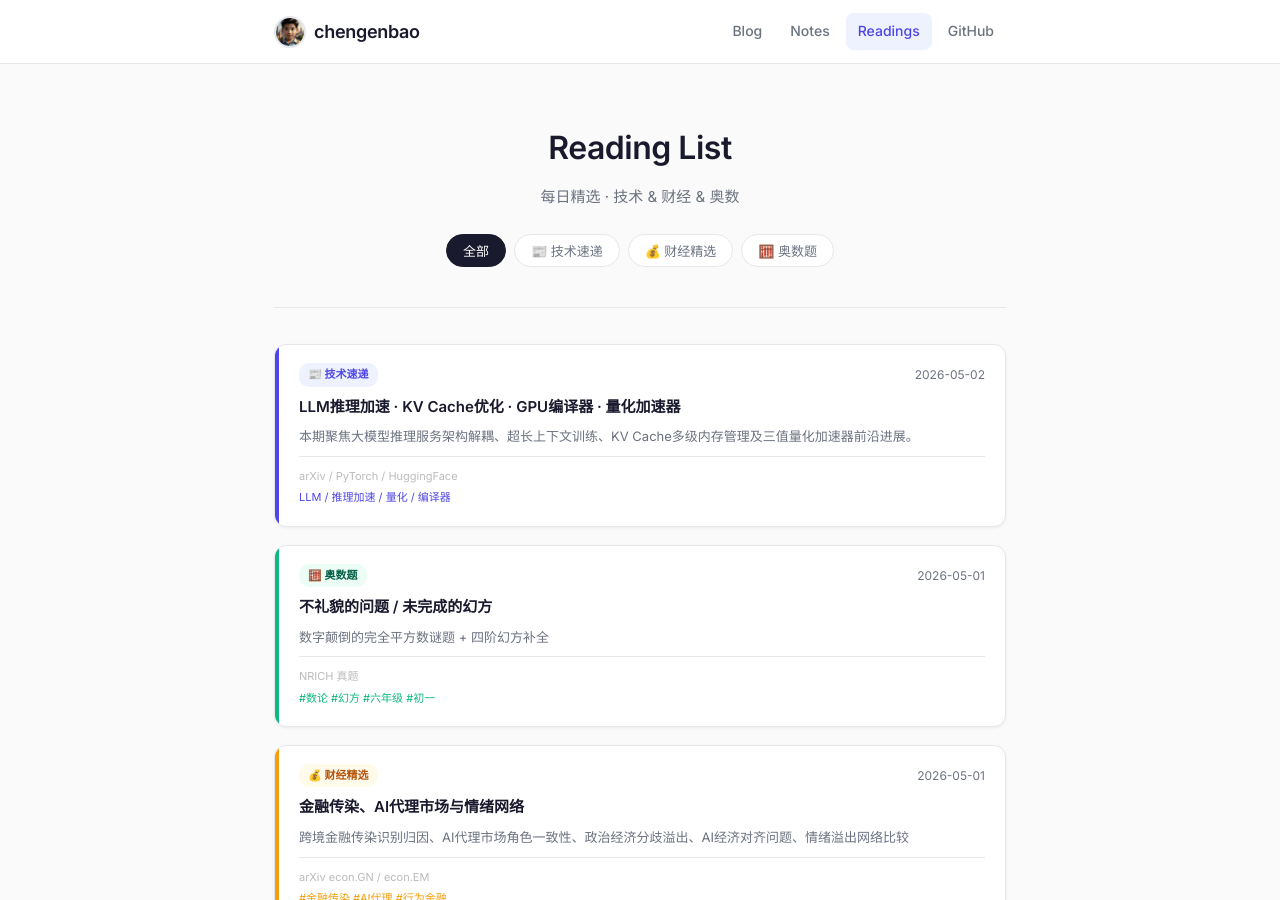
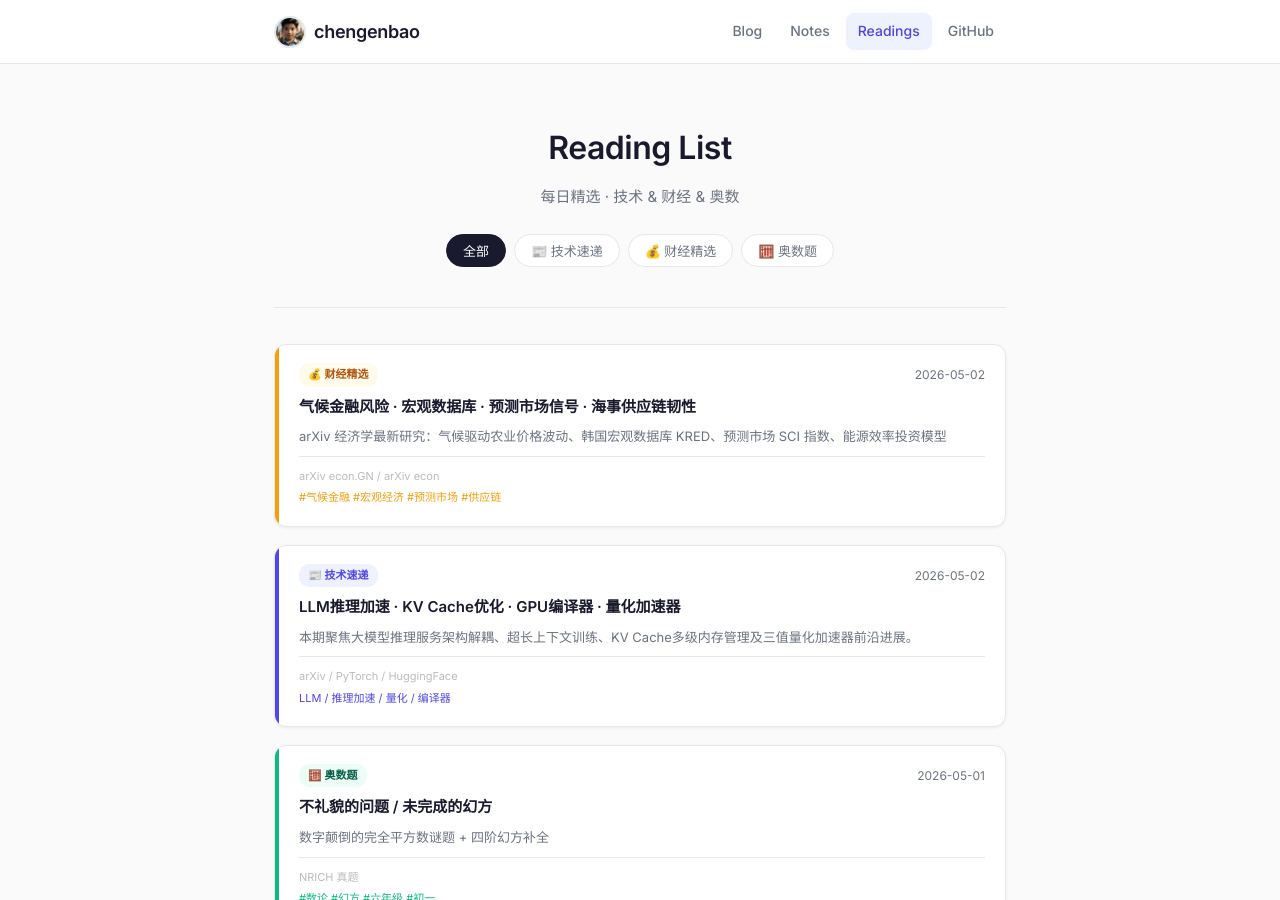
Before and after one commit to chengenbao/chengenbao.github.io, a Jekyll site: the page built from reading-list/index.md, in a window 1280 px wide and 900 px high. Built offline with Jekyll 4.4.1, drawn with Linux system fonts in a browser that asks for light colours.

Commit message:
update index finance card 2026-05-02

```diff
--- a/reading-list/index.md
+++ b/reading-list/index.md
@@ -18,6 +18,21 @@ permalink: /reading-list/
   </div>
 
   <div class="rl-grid">
+<a class="rl-card finance" href="/reading-list/2026-05-02-finance-daily/">
+  <div class="rl-accent"></div>
+  <div class="rl-body">
+    <div class="rl-top">
+      <span class="rl-badge finance">💰 财经精选</span>
+      <time>2026-05-02</time>
+    </div>
+    <h2>气候金融风险 · 宏观数据库 · 预测市场信号 · 海事供应链韧性</h2>
+    <p>arXiv 经济学最新研究：气候驱动农业价格波动、韩国宏观数据库 KRED、预测市场 SCI 指数、能源效率投资模型</p>
+    <div class="rl-meta">
+      <span class="rl-source">arXiv econ.GN / arXiv econ</span>
+      <span class="rl-tags">#气候金融 #宏观经济 #预测市场 #供应链</span>
+    </div>
+  </div>
+</a>
 <a class="rl-card tech" href="/reading-list/2026-05-02-tech-daily/">
   <div class="rl-accent"></div>
   <div class="rl-body">
```
